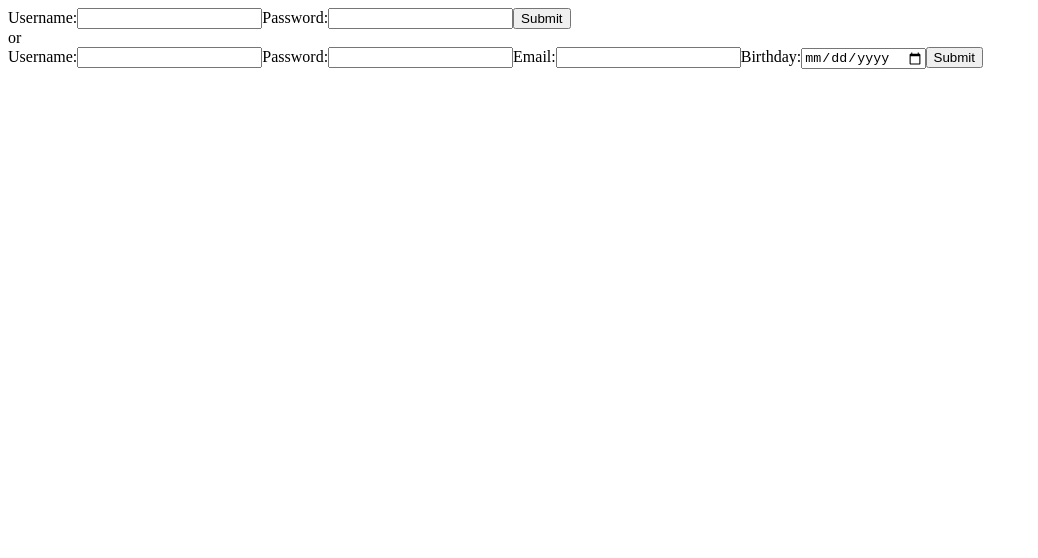
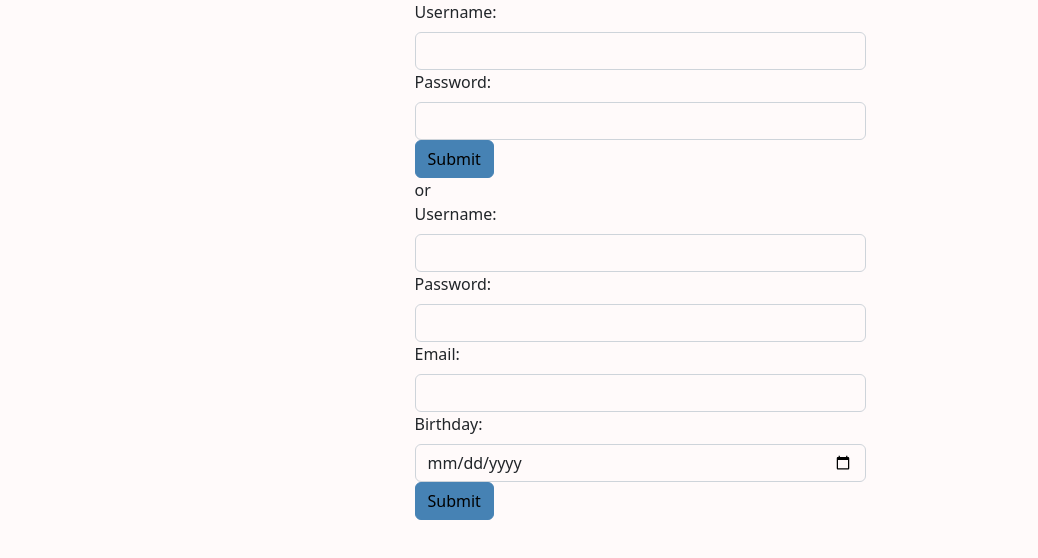
Before and after one commit to Dansprouls/myFlix-client, a React (Vite) app: page / in a window 1280 px wide. Shown: the top 558 px of the page, without its empty margins (0-1038 px from the left). Built offline with nearby package versions, Linux system fonts and the light colour scheme.

Commit message:
added React Bootstrap styling to client-side added images to database

```diff
--- a/package.json
+++ b/package.json
@@ -8,8 +8,10 @@
   "author": "",
   "license": "ISC",
   "dependencies": {
+    "bootstrap": "^5.2.3",
     "prop-types": "^15.8.1",
     "react": "^18.2.0",
+    "react-bootstrap": "^2.7.4",
     "react-dom": "^18.2.0"
   },
   "devDependencies": {
--- a/src/components/login-view/login-view.jsx
+++ b/src/components/login-view/login-view.jsx
@@ -1,4 +1,6 @@
 import {useState} from "react";
+import Button from "react-bootstrap/Button";
+import Form from "react-bootstrap/Form";
 
 export const LoginView = ({onLoggedIn}) => {
 
@@ -13,21 +15,6 @@
       username: username,
       password: password
     };
-
-    //make sure this is the correct url
-    /*fetch("https://star-wars-myflix-1632.herokuapp.com/login", {
-      method: "POST",
-      headers: {
-        "Content-Type": "application/json"
-      },
-      body: JSON.stringify(data)
-    }).then((response) => {
-      if (response.ok) {
-        onLoggedIn(username);
-      } else {
-        alert("Login failed");
-      }
-    }); */
 
     fetch("https://star-wars-myflix-1632.herokuapp.com/login", {
       method: "POST",
@@ -53,7 +40,7 @@
 
   };
 
-  return(
+  /* return(
     <form onSubmit={handleSubmit}>
       <label>
         Username:
@@ -73,5 +60,32 @@
       </label>
       <button type="submit">Submit</button>
     </form>
+  ); */
+
+  return (
+    <Form onSubmit={handleSubmit}>
+      <Form.Group controlID="formUsername">
+        <Form.Label>Username:</Form.Label>
+        <Form.Control
+          type="text"
+          value={username}
+          onChange={(e) => setUsername(e.target.value)}
+          required
+          minLength="3"
+        />
+      </Form.Group>
+      <Form.Group controlID="formPassword">
+        <Form.Label>Password:</Form.Label>
+        <Form.Control
+          type="password"
+          value={password}
+          onChange={(e) => setPassword(e.target.value)}
+          required
+        />
+      </Form.Group>
+      <Button variant="primary" type="submit">
+        Submit
+      </Button>
+    </Form>
   );
 };
--- a/src/components/main-view/main-view.jsx
+++ b/src/components/main-view/main-view.jsx
@@ -1,8 +1,14 @@
+//button in return row may need to be reworked
+
 import { useEffect, useState } from "react";
 import { LoginView } from "../login-view/login-view";
 import { MovieCard } from "../movie-card/movie-card";
 import { MovieView } from "../movie-view/movie-view";
 import { SignupView } from "../signup-view/signup-view";
+import Row from "react-bootstrap/Row";
+import Col from "react-bootstrap/Col";
+
+import "./main-view.scss";
 
 export const MainView = () => {
   const storedUser = JSON.parse(localStorage.getItem('user'));
@@ -28,27 +34,50 @@
 
   }, [token]);
 
-  /*useEffect(() => {
+  return (
+    <Row className="justify-content-md-center">
+      {!user ? (
+        <Col md={5}>
+          <LoginView
+            onLoggedIn={(user,token) => {
+            setUser(user);
+            setToken(token);
+          }}
+          />
+          or
+          <SignupView />
+        </Col>
+      ) : selectedMovie ? (
+        <Col md={8}>
+          <MovieView
+            movie={selectedMovie}
+            onBackClick={() => setSelectedMovie(null)}
+          />
+        </Col>
+      ) : movies.length === 0 ? (
+        <div>The list is empty!</div>
+      ) : (
+        <>
+          <button className="logout-btn" onClick={() => {setUser(null); setToken(null); localStorage.clear();}}>Logout</button>
+          {movies.map((movie) => (
+            <Col className="mb-5 pt-5" key={movie.id} md={3}>
+              <MovieCard
+                movie={movie}
+                onMovieClick={(newSelectedMovie) => {
+                  setSelectedMovie(newSelectedMovie);
+                }}
+              />
+            </Col>
+          ))}
+        </>
+      )
+    }
+    </Row>
+  )
 
-    if (!token) {
-      return;
-    }
-
-    fetch('https://star-wars-myflix-1632.herokuapp.com/movies', {
-      headers: { Authorization: `Bearer ${token}`}
-    })
-    .then((response) => response.json())
-    .then((data) => {
-      console.log(data);
-    });
-
-  }, [token]);*/
-
+};
+  //old code
   /*if (!user) {
-    return <LoginView onLoggedIn={(user, token) => setUser(user)} />;
-  } */
-
-  if (!user) {
     return (
       <>
         <LoginView
@@ -87,4 +116,4 @@
       </div>
     </div>
   );
-};
+}; */
--- /dev/null
+++ b/src/components/main-view/main-view.scss
@@ -0,0 +1,7 @@
+.logout-btn {
+  padding: 4px 12px 4px 12px;
+  color: snow;
+  background-color: steelblue;
+  border: none;
+  border-radius: 4px;
+}
--- a/src/components/movie-card/movie-card.jsx
+++ b/src/components/movie-card/movie-card.jsx
@@ -1,7 +1,8 @@
 import PropTypes from "prop-types";
+import { Button, Card } from "react-bootstrap";
 
 // props being destructured
-export const MovieCard = ({ movie, onMovieClick }) => {
+/* export const MovieCard = ({ movie, onMovieClick }) => {
   return (
     <div
       onClick={() => {
@@ -10,6 +11,22 @@
     >
       {movie.title}
     </div>
+  );
+}; */
+
+import "./movie-card.scss";
+
+export const MovieCard = ({ movie, onMovieClick }) => {
+  return (
+    <Card onClick={() => onMovieClick(movie)} className="h-100">
+      <Card.Img variant="top" src={movie.imageURL} />
+      <Card.Body className="card-body">
+        <Card.Title>{movie.title}</Card.Title>
+        <Card.Text>{movie.director.name}</Card.Text>
+        <Button style={{ color: "white"}} onClick={() => onMovieClick(movie)} variant="link">Open
+        </Button>
+      </Card.Body>
+    </Card>
   );
 };
 
--- /dev/null
+++ b/src/components/movie-card/movie-card.scss
@@ -0,0 +1,3 @@
+.card-body {
+  background-color: rgba(70, 130, 180, .8);
+}
--- a/src/components/movie-view/movie-view.jsx
+++ b/src/components/movie-view/movie-view.jsx
@@ -1,3 +1,5 @@
+import "./movie-view.scss";
+
 export const MovieView = ({ movie, onBackClick }) => {
   return (
     <div>
@@ -5,42 +7,48 @@
         <img src={movie.imageURL} alt="" />
       </div>
       <div>
-        <span>Title: </span>
+        <span className="title-bold">Title: </span>
         <span>{movie.title}</span>
       </div>
       <div>
-        <span>Description: </span>
+        <span className="title-bold">Description: </span>
         <span>{movie.description}</span>
       </div>
       <div>
-        <span>Genre Name: </span>
+        <span className="title-bold">Genre Name: </span>
         <span>{movie.genre.name}</span>
       </div>
       <div>
-        <span>Genre Description: </span>
+        <span className="title-bold">Genre Description: </span>
         <span>{movie.genre.description}</span>
       </div>
       <div>
-        <span>Director Name: </span>
+        <span className="title-bold">Director Name: </span>
         <span>{movie.director.name}</span>
       </div>
       <div>
-        <span>Director Bio: </span>
+        <span className="title-bold">Director Bio: </span>
         <span>{movie.director.bio}</span>
       </div>
       <div>
-        <span>Director Birthyear: </span>
+        <span className="title-bold">Director Birthyear: </span>
         <span>{movie.director.birthyear}</span>
       </div>
       <div>
-        <span>Director Deathyear: </span>
+        <span className="title-bold">Director Deathyear: </span>
         <span>{movie.director.deathyear}</span>
       </div>
       <div>
-        <span>Featured: </span>
+        <span className="title-bold">Featured: </span>
         <span>{movie.featured}</span>
       </div>
-      <button onClick={onBackClick}>Back</button>
+      <button
+        onClick={onBackClick}
+        className="back-button"
+        style={{ cursor: "pointer"}}
+      >
+        Back
+      </button>
 
     </div>
   );
--- /dev/null
+++ b/src/components/movie-view/movie-view.scss
@@ -0,0 +1,15 @@
+.back-button {
+  padding: 4px 12px 4px 12px;
+  color: snow;
+  background-color: steelblue;
+  border: none;
+  border-radius: 4px;
+}
+
+img {
+  width: 100%;
+}
+
+.title-bold {
+  font-weight: bold;
+}
--- a/src/components/signup-view/signup-view.jsx
+++ b/src/components/signup-view/signup-view.jsx
@@ -1,4 +1,6 @@
 import { useState } from "react";
+import Button from "react-bootstrap/Button";
+import Form from "react-bootstrap/Form";
 
 export const SignupView = () => {
   const [username, setUsername] = useState('');
@@ -33,6 +35,51 @@
   };
 
   return (
+    <Form onSubmit={handleSubmit}>
+      <Form.Group controlId="formUsername">
+        <Form.Label>Username:</Form.Label>
+        <Form.Control
+          type="text"
+          value={username}
+          onChange= {(e) => setUsername(e.target.value)}
+          required
+          minLength='3'
+        />
+      </Form.Group>
+      <Form.Group controlId="formPassword">
+        <Form.Label>Password:</Form.Label>
+        <Form.Control
+          type="password"
+          value={password}
+          onChange= {(e) => setPassword(e.target.value)}
+          required
+        />
+      </Form.Group>
+      <Form.Group controlId="formEmail">
+        <Form.Label>Email:</Form.Label>
+        <Form.Control
+          type="email"
+          value={email}
+          onChange= {(e) => setEmail(e.target.value)}
+          required
+        />
+      </Form.Group>
+      <Form.Group controlId="formBirthday">
+        <Form.Label>Birthday:</Form.Label>
+        <Form.Control
+          type="date"
+          value={birthday}
+          onChange= {(e) => setBirthday(e.target.value)}
+          required
+        />
+      </Form.Group>
+      <Button variant="primary" type="submit">
+        Submit
+      </Button>
+    </Form>
+  );
+
+  /* return (
     <form onSubmit={handleSubmit}>
       <label>
         Username:
@@ -73,5 +120,5 @@
       </label>
       <button type="submit">Submit</button>
     </form>
-  );
+  ); */
 };
--- a/src/index.jsx
+++ b/src/index.jsx
@@ -1,13 +1,21 @@
 import { createRoot } from 'react-dom/client';
 
 import { MainView } from './components/main-view/main-view';
+import Container from 'react-bootstrap/Container';
+
+//imports React Bootstrap components to be used
+/*import "bootstrap/dist/css/bootstrap.min.css";*/
 
 //Import statement top indicate that you need to bundle `./index.scss`
 import "./index.scss";
 
 //Main component (will eventually use all the others)
 const MyFlixApplication = () => {
-  return <MainView />;
+  return (
+    <Container>
+      <MainView />
+    </Container>
+  );
 };
 
 // Finds the root of your app
--- a/src/index.scss
+++ b/src/index.scss
@@ -1,5 +1,10 @@
-$color: steelblue;
+/*$color: steelblue;
 
 .my-flix {
   color: $color;
-}
+}*/
+
+$primary: SteelBlue;
+$body-bg: snow;
+
+@import '~bootstrap/scss/bootstrap.scss';
```
Also changed, not shown: 8 other files (tests, documents, lock files or other folders).
